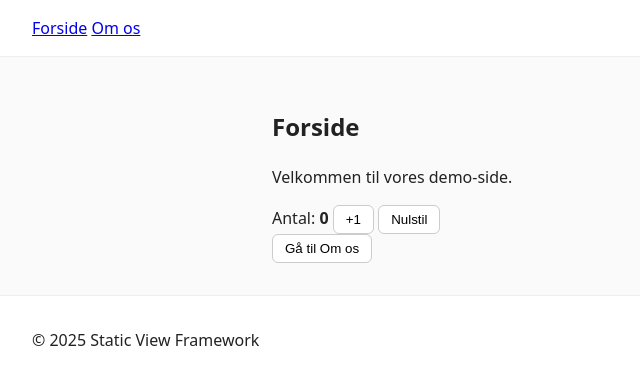
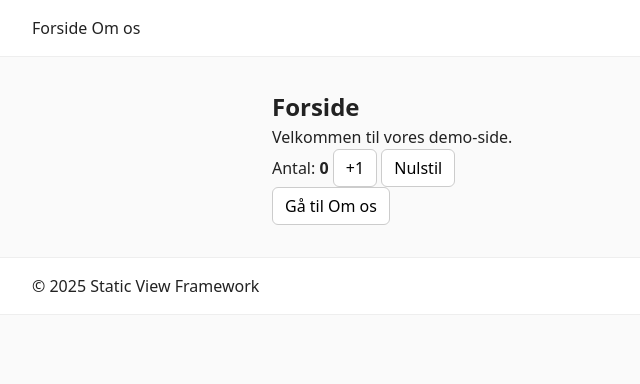
Before and after one commit to lolbertramben/static_vcf_framework, a plain HTML site: page index.html in a window 1280 px wide. Shown: the whole page, without its empty margins (0-640 px from the left). Drawn offline with Linux system fonts and the light colour scheme.

Commit message:
Add CSS reset styles to improve consistency across browsers

```diff
--- /dev/null
+++ b/css/reset.css
@@ -0,0 +1,27 @@
+/* Basic CSS Reset */
+* {
+  margin: 0;
+  padding: 0;
+  box-sizing: border-box;
+}
+
+html, body {
+  font-family: sans-serif;
+  line-height: 1.5;
+}
+
+ul, ol {
+  list-style: none;
+}
+
+a {
+  text-decoration: none;
+  color: inherit;
+}
+
+button {
+  background: none;
+  border: none;
+  cursor: pointer;
+  font: inherit;
+}
--- a/index.html
+++ b/index.html
@@ -4,6 +4,7 @@
   <meta charset="utf-8" />
   <meta name="viewport" content="width=device-width,initial-scale=1" />
   <title>Static View Framework</title>
+  <link rel="stylesheet" href="css/reset.css" />
   <link rel="stylesheet" href="css/style.css" />
 </head>
 <body>
```
